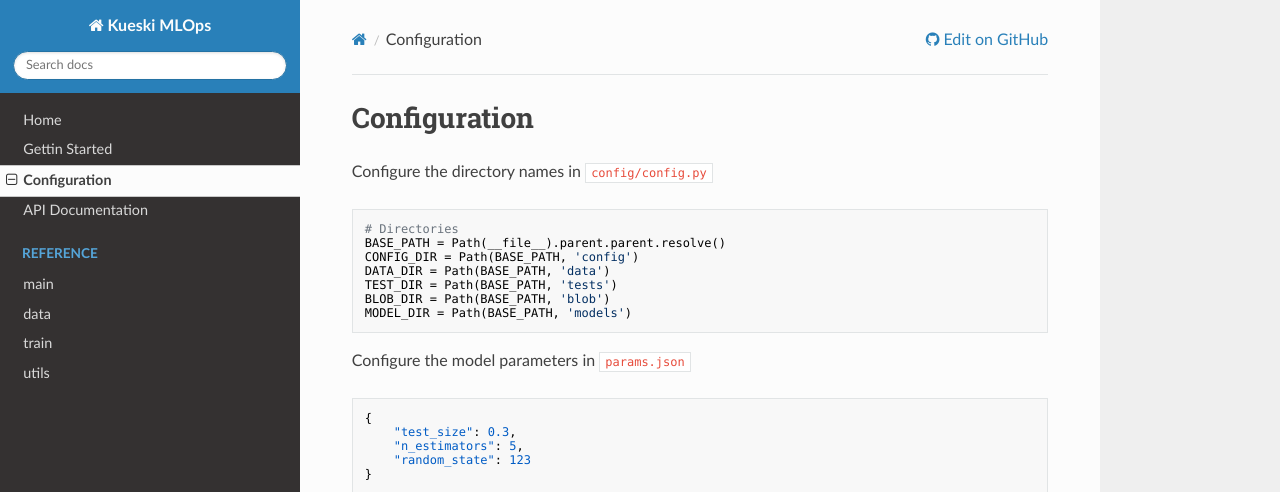
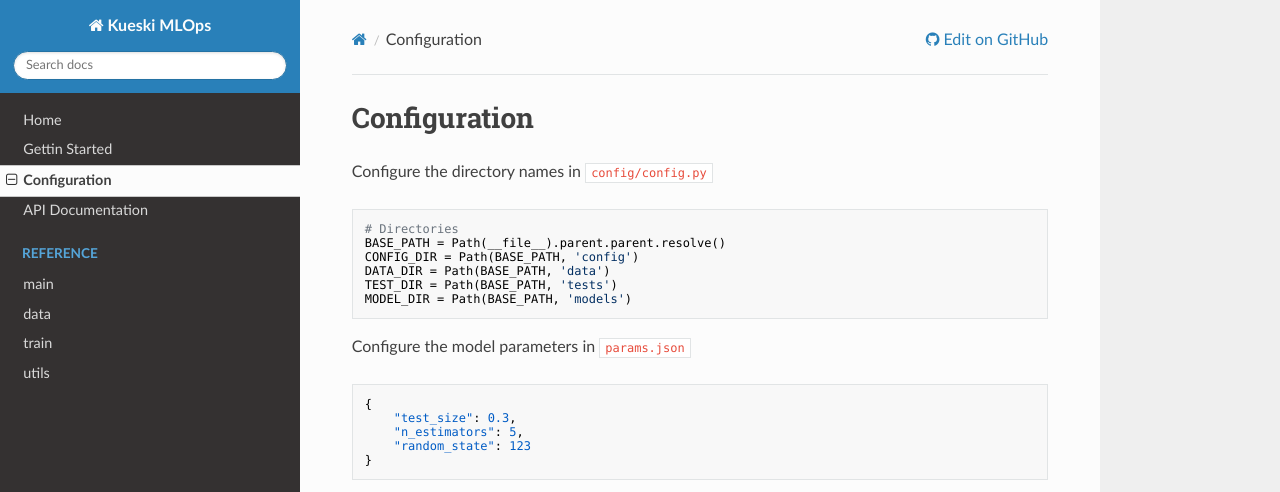
Before and after one commit to itsdaveba/kueski-mlops-challenge, an MkDocs documentation site: the page built from docs/config/config.md, in a window 1280 px wide, cut to the strip 0-492 px from the top of the page. Built offline with MkDocs 1.6.1, drawn with Linux system fonts in a browser that asks for light colours; nearby versions of some CDN libraries.

Commit message:
dockerfile

````diff
--- a/docs/config/config.md
+++ b/docs/config/config.md
@@ -8,7 +8,6 @@ BASE_PATH = Path(__file__).parent.parent.resolve()
 CONFIG_DIR = Path(BASE_PATH, 'config')
 DATA_DIR = Path(BASE_PATH, 'data')
 TEST_DIR = Path(BASE_PATH, 'tests')
-BLOB_DIR = Path(BASE_PATH, 'blob')
 MODEL_DIR = Path(BASE_PATH, 'models')
 ```
 
````
Also changed, not shown: 2 other files.
